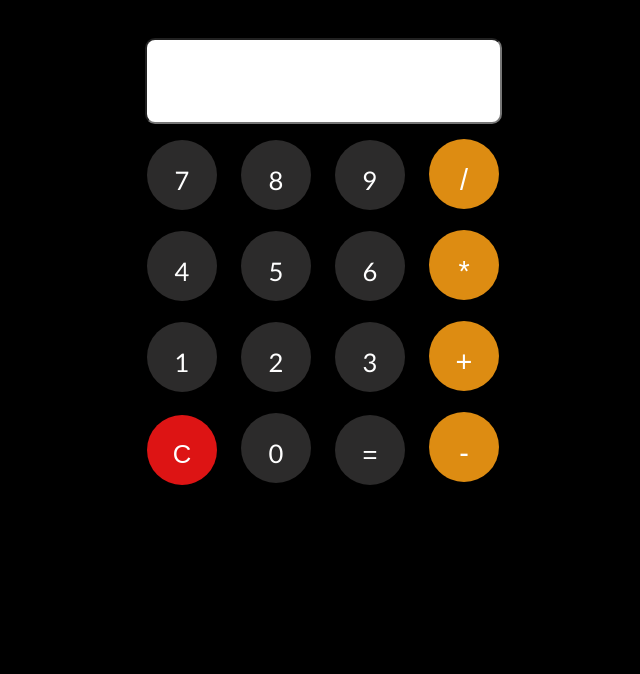
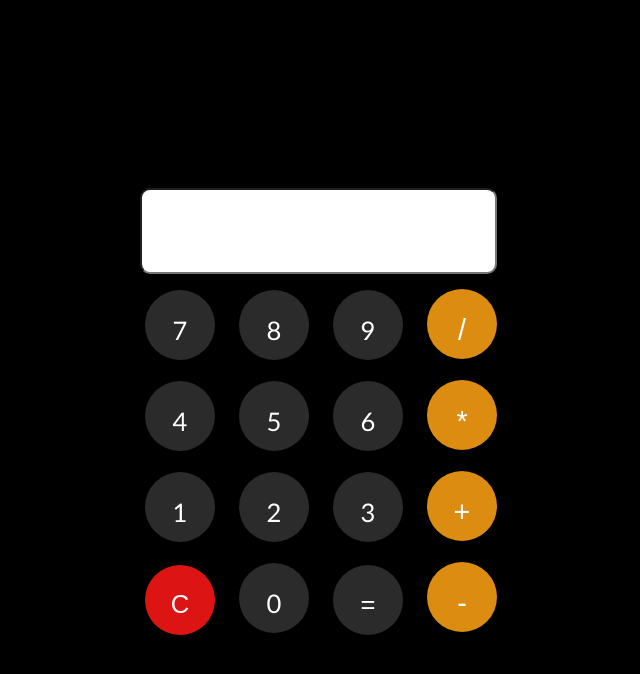
Before and after one commit to alanlukee/Calculatrice, a plain HTML site: page index.html in a window 1280 px wide. Shown: the whole page, without its empty margins (317-957 px from the left). Drawn offline with Linux system fonts and the light colour scheme.

Commit message:
Centres Calculator

```diff
--- a/index.html
+++ b/index.html
@@ -7,7 +7,7 @@
     <link rel = "stylesheet" href="./style.css">
     <title>Calculatrice</title>
 </head>
-<body bgcolor="#000000">
+<body bgcolor="#000000" class="main-content">
 
     <div class="container">
 
@@ -32,19 +32,6 @@
             <input class ="btn-number" type="button" value="0" onclick="btnClick(value)">
             <input class ="result" type="button" value="=" onclick="findResult()" >
             <input class ="btn-operator" type="button" value="-" onclick="btnClick(value)">
-            <span class="top"></span>
-            <span class="right"></span>
-            <span class="bottom"></span>
-            <span class="left"></span>
-
-
-
-
-
-
-
-
-
     </div>
 
 
--- a/style.css
+++ b/style.css
@@ -1,4 +1,7 @@
-
+.main-content{
+    height: 100vh;
+    display: flex;
+}
 .container{
     width:376px;
     height:450px;
@@ -6,11 +9,6 @@
     border-radius: 25px;
     margin:auto;
     padding:25px;
-    justify-content:center;
-    text-align:center;
-    align-items: center;
-    align-content: center;
-
 }
 #screen{
     background-color: rgb(255, 255, 255);
```
